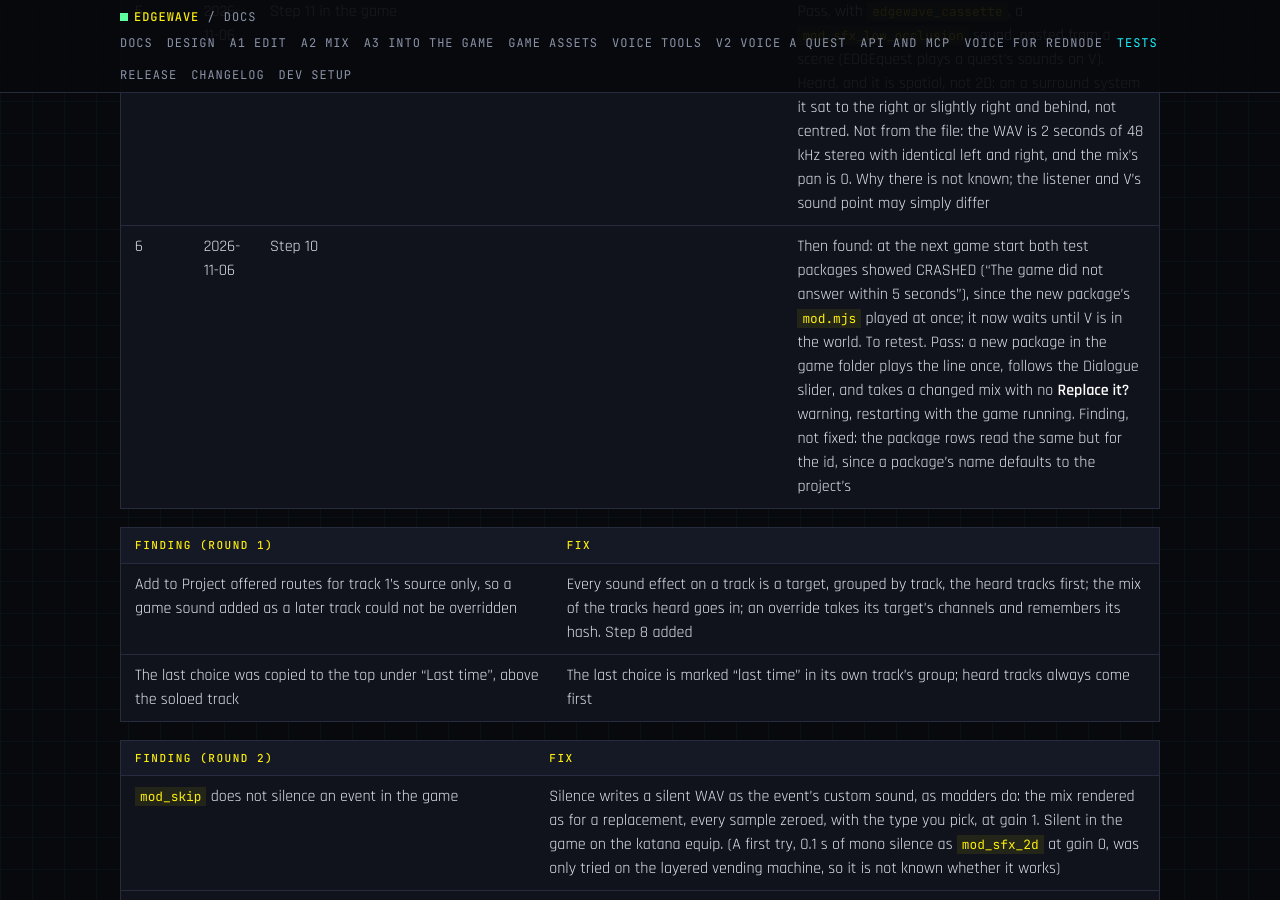
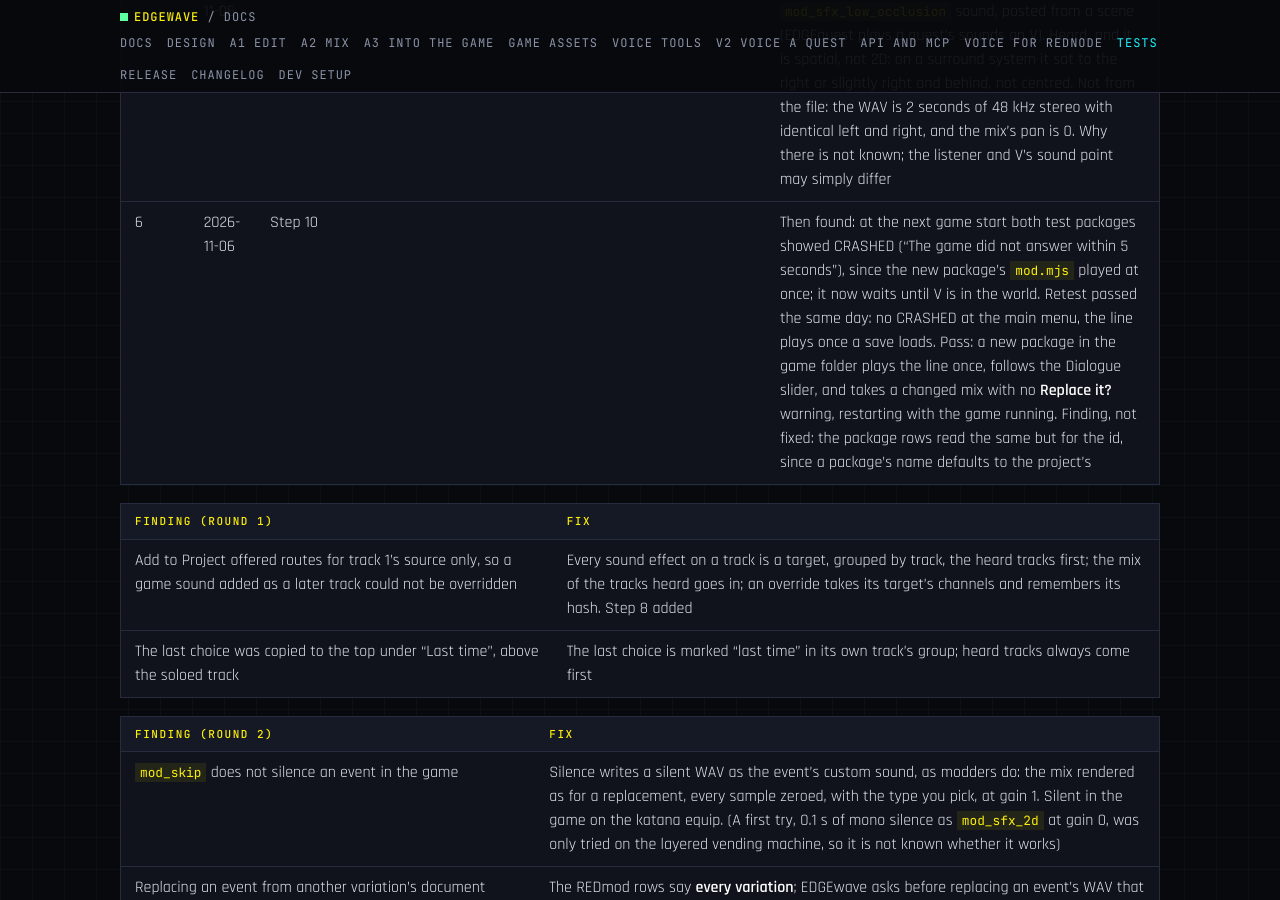
Before and after one commit to Edgemodders/EDGEwave, a Jekyll site: the page built from docs/testing.md, in a window 1280 px wide and 900 px high, scrolled down 14523 px. Built offline with Jekyll 4.4.1, drawn with Linux system fonts in a browser that asks for light colours; our own code applies the rules of GitHub Pages for plain Markdown files.

Commit message:
Testing: a new REDnode package passes a game start
Co-Authored-By: Claude Opus 5.5 <noreply@anthropic.com>

```diff
--- a/docs/testing.md
+++ b/docs/testing.md
@@ -241,7 +241,7 @@ What is built, and the research behind the routes: [A3 Into the game](a3-game.ht
 | 3 | 2026-10-20 | Step 6 retest with the checkboxes: the tracks in the mix come first, as expected; the last choice, in a group out of the mix, did not seem marked. It was, as the row's small dim description; now in the row's name and its group's heading (below). Then, on that build, steps 6, 7 and 8 (with the swap) pass. **A3 passes** |
 | 4 | 2026-11-06 | Steps 9 and 12, step 11's first part | Pass. Step 12: a click opens the Hear tab with **Play**, not playing at once; an override's row opens its mix instead, to be made the same after 0.2.0. Step 9 needs a game sound effect on a track for the override and event rows. Step 10 and step 11 in the game to test |
 | 5 | 2026-11-06 | Step 11 in the game | Pass, with `edgewave_cassette`, a `mod_sfx_low_occlusion` sound, posted from a scene (EDGEquest plays a quest's sounds on V). Heard, and it is spatial, not 2D: on a surround system it sat to the right or slightly right and behind, not centred. Not from the file: the WAV is 2 seconds of 48 kHz stereo with identical left and right, and the mix's pan is 0. Why there is not known; the listener and V's sound point may simply differ |
-| 6 | 2026-11-06 | Step 10 | Then found: at the next game start both test packages showed CRASHED ("The game did not answer within 5 seconds"), since the new package's `mod.mjs` played at once; it now waits until V is in the world. To retest. Pass: a new package in the game folder plays the line once, follows the Dialogue slider, and takes a changed mix with no **Replace it?** warning, restarting with the game running. Finding, not fixed: the package rows read the same but for the id, since a package's name defaults to the project's |
+| 6 | 2026-11-06 | Step 10 | Then found: at the next game start both test packages showed CRASHED ("The game did not answer within 5 seconds"), since the new package's `mod.mjs` played at once; it now waits until V is in the world. Retest passed the same day: no CRASHED at the main menu, the line plays once a save loads. Pass: a new package in the game folder plays the line once, follows the Dialogue slider, and takes a changed mix with no **Replace it?** warning, restarting with the game running. Finding, not fixed: the package rows read the same but for the id, since a package's name defaults to the project's |
 
 | Finding (round 1) | Fix |
 |---|---|
```
